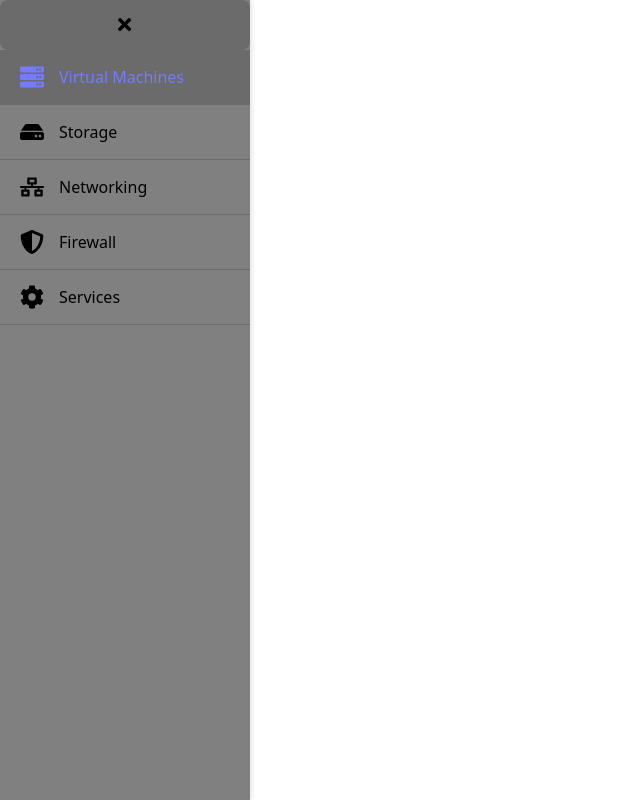
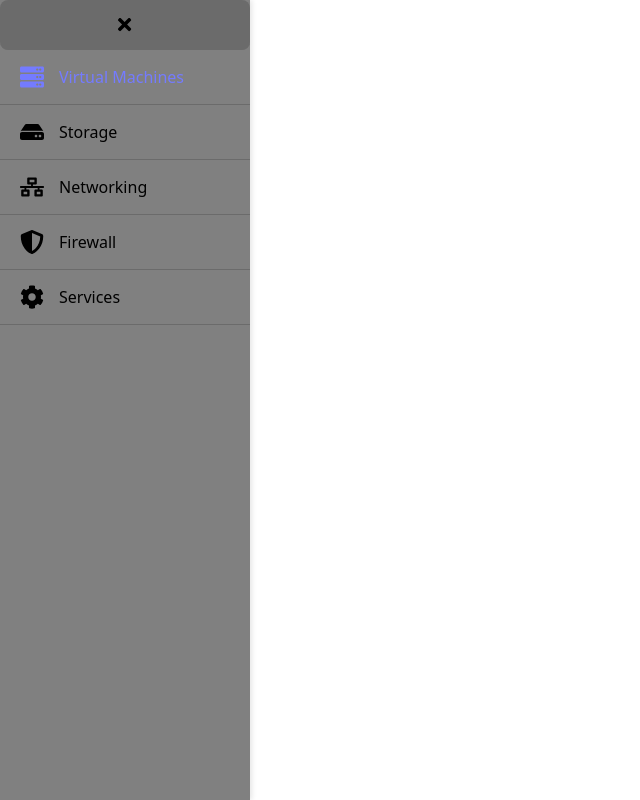
Before and after one commit to valueiron/pve-portal, a React (Vite) app: page / in a window 1280 px wide. In both pictures the pointer is over the link "Virtual Machines". Shown: the whole page, without its empty margins (0-640 px from the left). Built offline with nearby package versions, Linux system fonts and the light colour scheme.

Commit message:
small hover color changes

```diff
--- a/src/Nav.css
+++ b/src/Nav.css
@@ -91,7 +91,7 @@
 }
 
 .nav-link:hover {
-    background-color: #6b6b6b;
+    background-color: #
 }
 
 .nav-icon {
```
